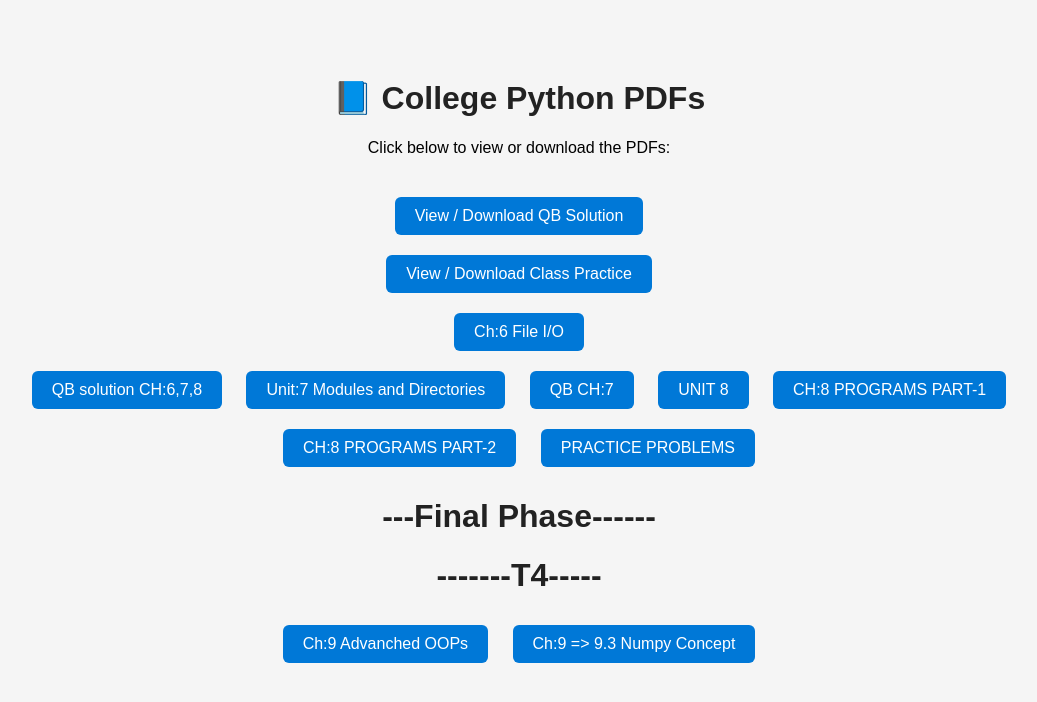
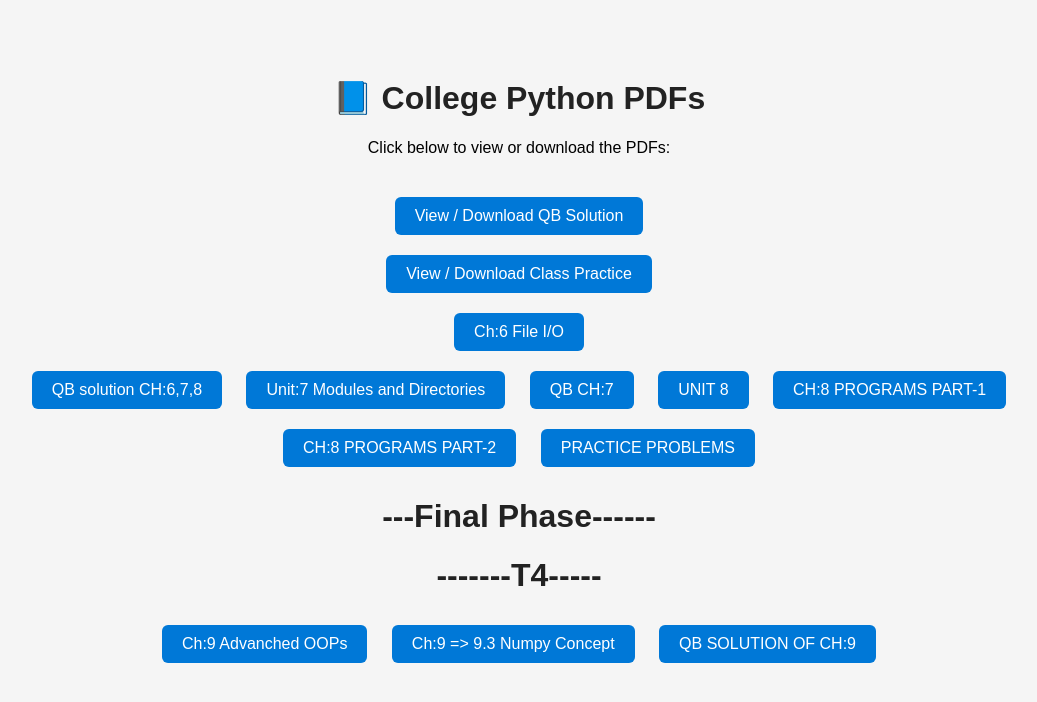
Before and after one commit to Manin1311/CollegePython, a plain HTML site: page index.html in a window 1280 px wide. Shown: the whole page, without its empty margins (121-1158 px from the left). Drawn offline with Linux system fonts and the light colour scheme.

Commit message:
Update index.html

```diff
--- a/index.html
+++ b/index.html
@@ -30,6 +30,7 @@
     <h1 style="justify-content:center;"> -------T4-----</h1>
     <a href="CH_9_Advanced_OOP_Concepts.pdf" target="_blank"> Ch:9 Advanched OOPs </a>
     <a href="CH_9_Notes_on_Numpy.pdf" target="_blank"> Ch:9 => 9.3 Numpy Concept </a>
+    <a href="Unit9_QB_SOLUTION_PROGRAM.ipynb"> QB SOLUTION OF CH:9 </a>
 
 
 
```
